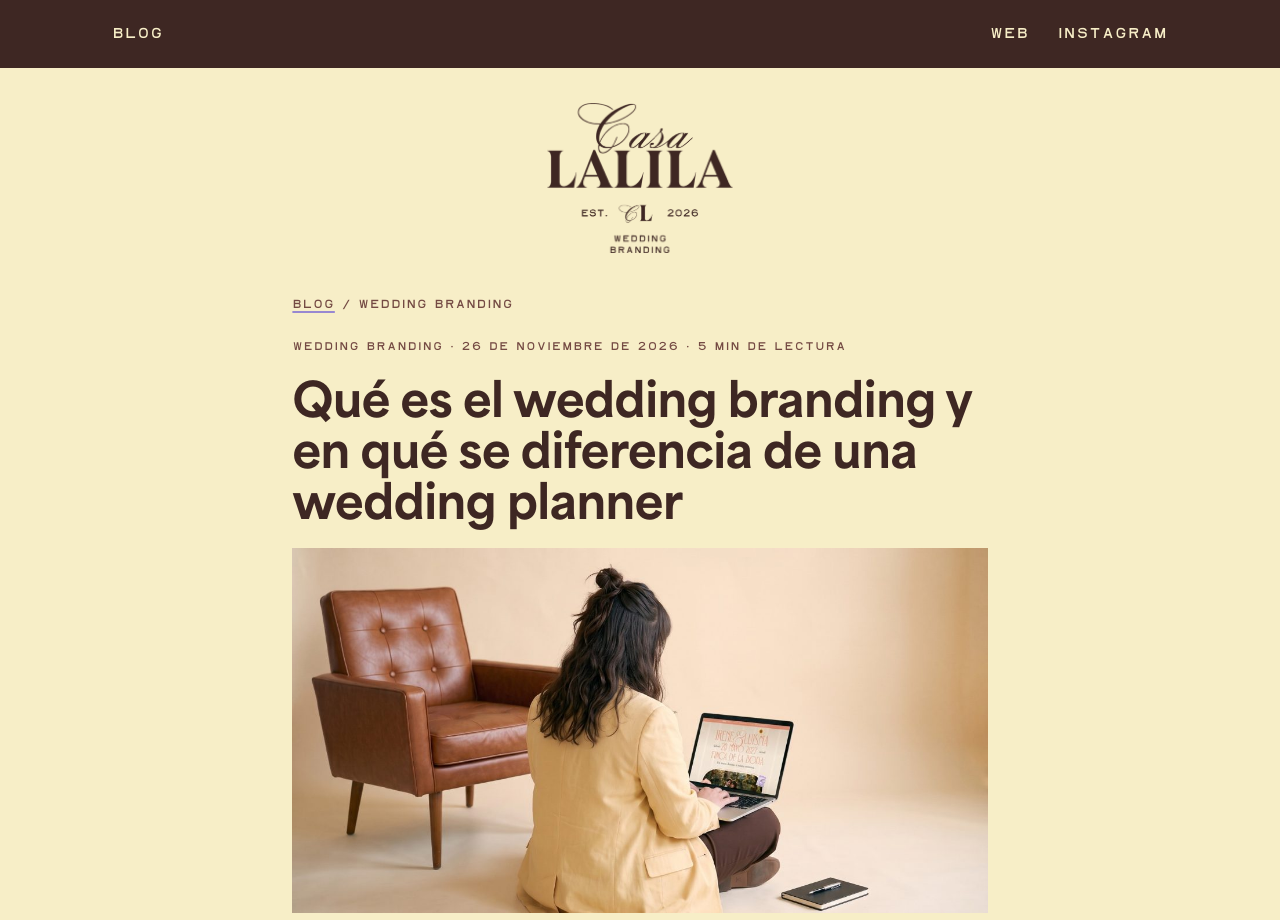
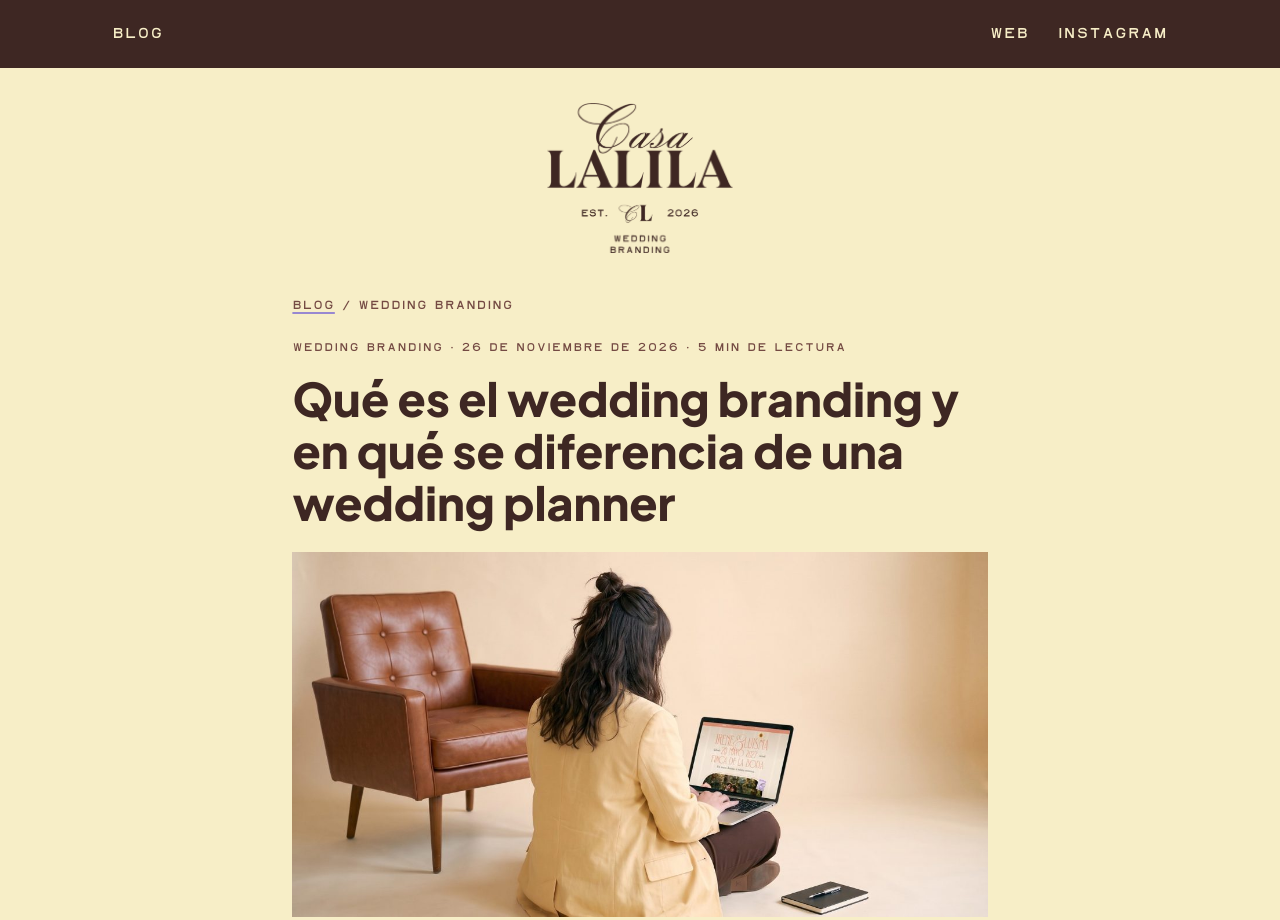
Before and after one commit to casalalila/casalalila-blog, a plain HTML site: page que-es-el-wedding-branding/index.html in a window 1280 px wide. Shown: the top 920 px of the page. Drawn offline with Linux system fonts and the light colour scheme.

Commit message:
articulo 1

```diff
--- a/que-es-el-wedding-branding/index.html
+++ b/que-es-el-wedding-branding/index.html
@@ -20,7 +20,7 @@
 <link rel="alternate" type="application/rss+xml" title="Casa Lalila · Blog" href="https://blog.casalalila.es/feed.xml">
 <link rel="icon" type="image/png" href="/img/favicon.png">
 <link rel="apple-touch-icon" href="/img/apple-touch-icon.png">
-<link rel="preload" href="/fuentes/area-400.woff2" as="font" type="font/woff2" crossorigin>
+<link rel="preload" href="/fuentes/jakarta-400.woff2" as="font" type="font/woff2" crossorigin>
 <link rel="preload" href="/fuentes/jadeite-400.woff2" as="font" type="font/woff2" crossorigin>
 <link rel="stylesheet" href="/style.css">
 <script type="application/ld+json">{"@context": "https://schema.org", "@type": "Article", "headline": "Qué es el wedding branding y en qué se diferencia de una wedding planner", "description": "El wedding branding diseña la identidad de tu boda a partir de vuestra historia. Te cuento qué incluye y en qué se diferencia de una wedding planner.", "datePublished": "2026-11-26", "dateModified": "2026-11-26", "image": "https://blog.casalalila.es/img/que-es-wedding-branding.jpg", "inLanguage": "es", "mainEntityOfPage": "https://blog.casalalila.es/que-es-el-wedding-branding/", "author": {"@type": "Person", "name": "Irene", "url": "https://casalalila.es"}, "publisher": {"@type": "Organization", "name": "Casa Lalila", "url": "https://casalalila.es", "logo": {"@type": "ImageObject", "url": "https://blog.casalalila.es/img/logo-oscuro.png"}}}</script>
--- a/style.css
+++ b/style.css
@@ -1,13 +1,13 @@
 /* Casa Lalila · Blog
    Colores de la web: marrón #3E2723, lila #C0B4EB, mantequilla #F7EEC7, marrón cálido #744A43, hueso #F8F6ED.
-   Tipografías: Area Normal (títulos y textos), Jadeite (etiquetas y menú) y Citadel Script (solo un acento puntual).
+   Tipografías: Plus Jakarta Sans (títulos y textos), Jadeite (etiquetas y menú) y Citadel Script (solo un acento puntual).
    Los .woff2 están en /fuentes/ (convertidos desde los archivos de la marca), sin llamadas a Google. */
 
-@font-face { font-family: "Area Normal"; font-weight: 400; font-style: normal; font-display: swap; src: url("/fuentes/area-400.woff2") format("woff2"); }
-@font-face { font-family: "Area Normal"; font-weight: 400; font-style: italic; font-display: swap; src: url("/fuentes/area-400i.woff2") format("woff2"); }
-@font-face { font-family: "Area Normal"; font-weight: 600; font-style: normal; font-display: swap; src: url("/fuentes/area-600.woff2") format("woff2"); }
-@font-face { font-family: "Area Normal"; font-weight: 700; font-style: normal; font-display: swap; src: url("/fuentes/area-700.woff2") format("woff2"); }
-@font-face { font-family: "Area Normal"; font-weight: 800; font-style: normal; font-display: swap; src: url("/fuentes/area-800.woff2") format("woff2"); }
+@font-face { font-family: "Plus Jakarta Sans"; font-weight: 400; font-style: normal; font-display: swap; src: url("/fuentes/jakarta-400.woff2") format("woff2"); }
+@font-face { font-family: "Plus Jakarta Sans"; font-weight: 400; font-style: italic; font-display: swap; src: url("/fuentes/jakarta-400i.woff2") format("woff2"); }
+@font-face { font-family: "Plus Jakarta Sans"; font-weight: 600; font-style: normal; font-display: swap; src: url("/fuentes/jakarta-600.woff2") format("woff2"); }
+@font-face { font-family: "Plus Jakarta Sans"; font-weight: 700; font-style: normal; font-display: swap; src: url("/fuentes/jakarta-700.woff2") format("woff2"); }
+@font-face { font-family: "Plus Jakarta Sans"; font-weight: 800; font-style: normal; font-display: swap; src: url("/fuentes/jakarta-800.woff2") format("woff2"); }
 @font-face { font-family: "Jadeite"; font-weight: 400; font-style: normal; font-display: swap; src: url("/fuentes/jadeite-400.woff2") format("woff2"); }
 @font-face { font-family: "Jadeite Rough"; font-weight: 400; font-style: normal; font-display: swap; src: url("/fuentes/jadeite-rough-400.woff2") format("woff2"); }
 @font-face { font-family: "Citadel Script"; font-weight: 400; font-style: normal; font-display: swap; src: url("/fuentes/citadel-400.woff2") format("woff2"); }
@@ -20,8 +20,8 @@
   --mantequilla: #F7EEC7;
   --hueso: #F8F6ED;
   --borde: #e3d9ae;
-  --titulos: "Area Normal", "Avenir Next", "Segoe UI", system-ui, sans-serif;
-  --texto: "Area Normal", "Avenir Next", "Segoe UI", system-ui, sans-serif;
+  --titulos: "Plus Jakarta Sans", "Avenir Next", "Segoe UI", system-ui, sans-serif;
+  --texto: "Plus Jakarta Sans", "Avenir Next", "Segoe UI", system-ui, sans-serif;
   --etiquetas: "Jadeite", Georgia, "Times New Roman", serif;
   --manuscrita: "Citadel Script", "Snell Roundhand", cursive;
 }
@@ -92,7 +92,7 @@ a:hover { text-decoration-color: var(--marron); }
 .migas a { color: var(--marron-calido); }
 .entrada-cabecera { padding: 1.4rem 0 1.4rem; }
 .entrada-cabecera .meta { font-size: .74rem; font-weight: 700; letter-spacing: .1em; text-transform: uppercase; color: var(--marron-calido); margin: 0 0 1rem; }
-.entrada-cabecera h1 { font-family: var(--titulos); font-weight: 800; font-size: clamp(2rem, 5.4vw, 2.9rem); line-height: 1.1; margin: 0; letter-spacing: -.01em; }
+.entrada-cabecera h1 { font-family: var(--titulos); font-weight: 800; font-size: clamp(2rem, 5.4vw, 2.9rem); line-height: 1.12; margin: 0; letter-spacing: 0; }
 
 .contenido h2 { font-family: var(--titulos); font-weight: 700; font-size: 1.75rem; line-height: 1.2; margin: 2.7rem 0 .8rem; }
 .contenido h3 { font-family: var(--texto); font-weight: 700; font-size: 1.02rem; margin: 1.8rem 0 .4rem; }
```
Also changed, not shown: 404.html (+1 -1 lines), index.html (+1 -1 lines), fuentes/area-400.woff2 (deleted), fuentes/area-400i.woff2 (deleted), fuentes/area-600.woff2 (deleted), fuentes/area-700.woff2 (deleted), fuentes/area-800.woff2 (deleted), fuentes/jakarta-400.woff2 (added), fuentes/jakarta-400i.woff2 (added), fuentes/jakarta-600.woff2 (added), fuentes/jakarta-700.woff2 (added), fuentes/jakarta-800.woff2 (added).
